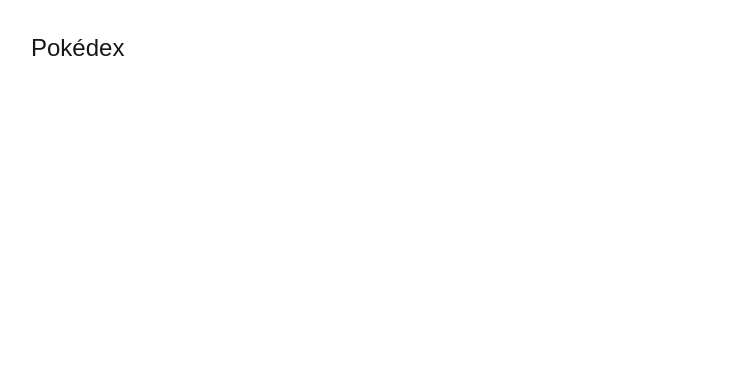
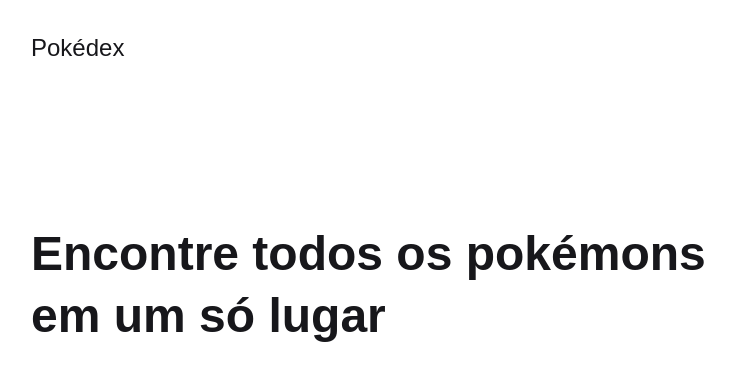
Before and after one commit to josepps/pokedex, a React (Vite) app: page / in a window 1280 px wide. Shown: the top 380 px of the page, without its empty margins (129-864 px from the left). Built offline with nearby package versions, Linux system fonts and the light colour scheme.

Commit message:
Titulo da Home feito

```diff
--- /dev/null
+++ b/src/pages/Home.css
@@ -0,0 +1,8 @@
+.title {
+font-weight: 700;
+font-size: 48px;
+line-height: 62px;
+color: #17171B;
+max-width: 700px;
+margin: 160px 0;
+}
--- a/src/pages/Home.tsx
+++ b/src/pages/Home.tsx
@@ -1,7 +1,13 @@
 import NavBar from "../components/NavBar";
+import './Home.css'
 
 function Home() {
-    return <NavBar />
+    return (
+        <>
+    <NavBar />
+    <h1 className="title">Encontre todos os pokémons em um só lugar</h1>
+    </>
+    );
 }
 
 export default Home;
```
